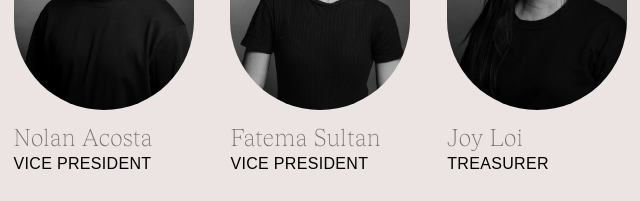
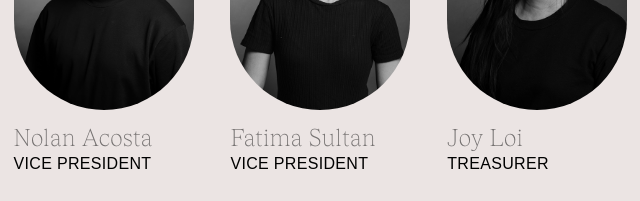
Before and after one commit to comotion-site/comotion-2024, a plain HTML site: page index.html in a window 1280 px wide. Shown: the part 7140-7341 px from the top of the page, 608-1248 px from the left. Drawn offline with nearby package versions, Linux system fonts and the light colour scheme; a script that the page names is missing.

Commit message:
Name Update
Fatima Sultan

```diff
--- a/index.html
+++ b/index.html
@@ -689,7 +689,7 @@
                       srcset="images/CM24_Headshot_MOMELove_VicePresident_FatemaSultan-reduced-p-500.png 500w, images/CM24_Headshot_MOMELove_VicePresident_FatemaSultan-reduced.png 667w"
                       class="team-member--image">
                     <div class="team-text--container">
-                      <div class="team-text name">Fatema Sultan</div>
+                      <div class="team-text name">Fatima Sultan</div>
                       <div class="team-text team">Vice President</div>
                     </div>
                   </a>
```
